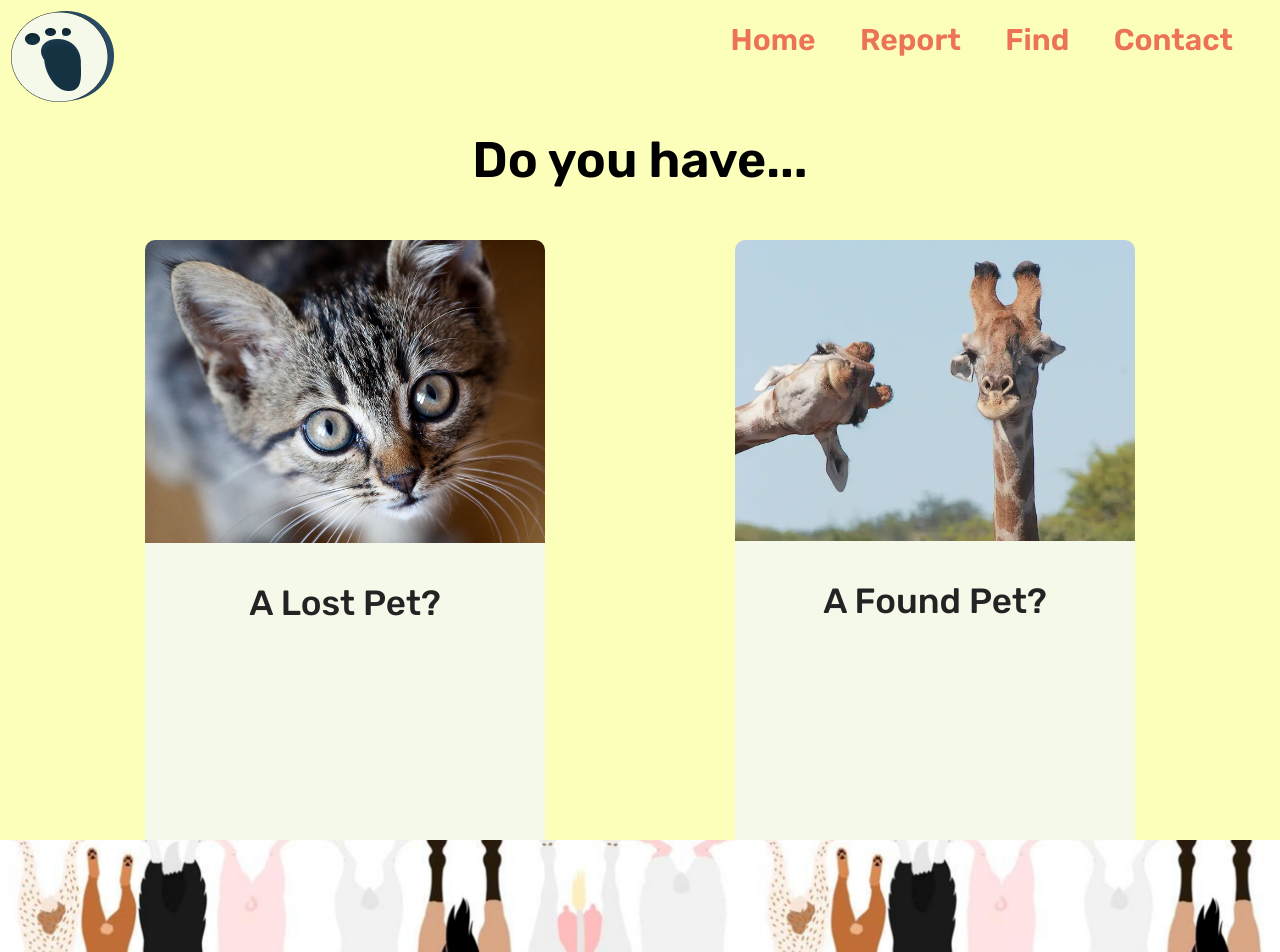
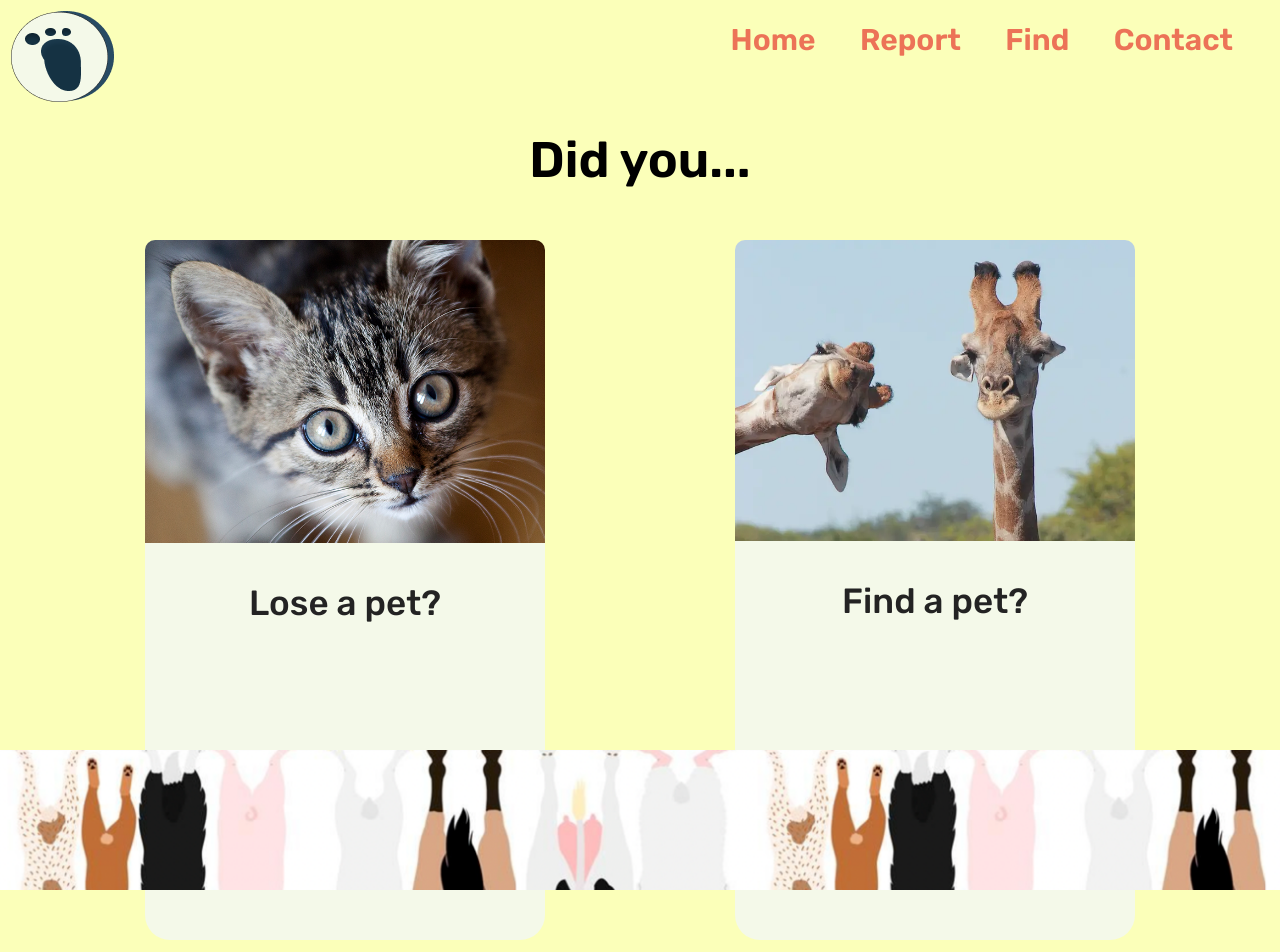
Before and after one commit to BennyWu1210/HackThe6ix, a React (Create React App) app in the folder website/: page /profile in a window 1280 px wide. Shown: the top 952 px of the page. Built offline with nearby package versions, Linux system fonts and the light colour scheme.

Commit message:
minor fixes

```diff
--- a/website/src/components/Footer.css
+++ b/website/src/components/Footer.css
@@ -1,8 +1,9 @@
 .ahaha {
     position: absolute;
     width: 100%;
-    height: 120px;
-    bottom: 0;
+    height: 110px;
+    margin-top: 10px;
+    margin-bottom: 0;
     border-radius: 0;
 }
 .ahaha img {
--- a/website/src/pages/LostPet.jsx
+++ b/website/src/pages/LostPet.jsx
@@ -4,7 +4,7 @@ import Navbar from "../components/Navbar";
 import Select from "react-select";
 
 function LostPet() {
-  const [specie, setSpecie] = useState("");
+  const [species, setspecies] = useState("");
   const [breed, setBreed] = useState("");
   const [color, setColor] = useState([]);
   const [img, setImage] = useState(null);
@@ -17,16 +17,16 @@ function LostPet() {
     { value: "giraffe", label: "Giraffe" },
     { value: "other", label: "Other" },
   ];
-  console.log(specie);
+  console.log(species);
   return (
     <div className="lost-container">
       <Navbar color="white" />
       <div className="lost-form">
         <form className="lost-species" method="POST" action="/Profile/lost-pet">
-          <p className="lost-species-text">What specie is the pet?</p>
+          <p className="lost-species-text">What species is the pet?</p>
           <Select
             name="species"
-            onChange={(e) => setSpecie(e.value)}
+            onChange={(e) => setspecies(e.value)}
             onDataChange={(value, action) => {
               this.setState({
                 [action.name]: value,
@@ -34,10 +34,10 @@ function LostPet() {
             }}
             options={options}
           />
-          {specie == "other" && (
+          {species == "other" && (
             <input
               style={{ height: "30px", borderRadius: "10px" }}
-              onChange={(e) => setSpecie(e.currentTarget.value)}
+              onChange={(e) => setspecies(e.currentTarget.value)}
             />
           )}
           <br />
--- a/website/src/pages/Profile.jsx
+++ b/website/src/pages/Profile.jsx
@@ -10,13 +10,13 @@ export default function Profile() {
   return (
     <div className="prof-container">
       <Navbar color="red" />
-      <p className="prof-title">Do you have...</p>
+      <p className="prof-title">Did you...</p>
       <div className="prof-options">
         <Link to="lost-pet" element={<LostPet />}>
           <div className="prof-option-1">
             <div className="prof-image">
               <img alt="Pet Image" src={require("../images/Pet2.png")} />
-              <p className="prof-image-content">A Lost Pet?</p>
+              <p className="prof-image-content">Lose a pet?</p>
             </div>
           </div>
         </Link>
@@ -25,7 +25,7 @@ export default function Profile() {
             <div className="prof-image">
               <img alt="Pet Image" src={require("../images/Pet3.png")} />
               <p to="lost-pet" className="prof-image-content">
-                A Found Pet?
+                Find a pet?
               </p>
             </div>
           </div>
```
